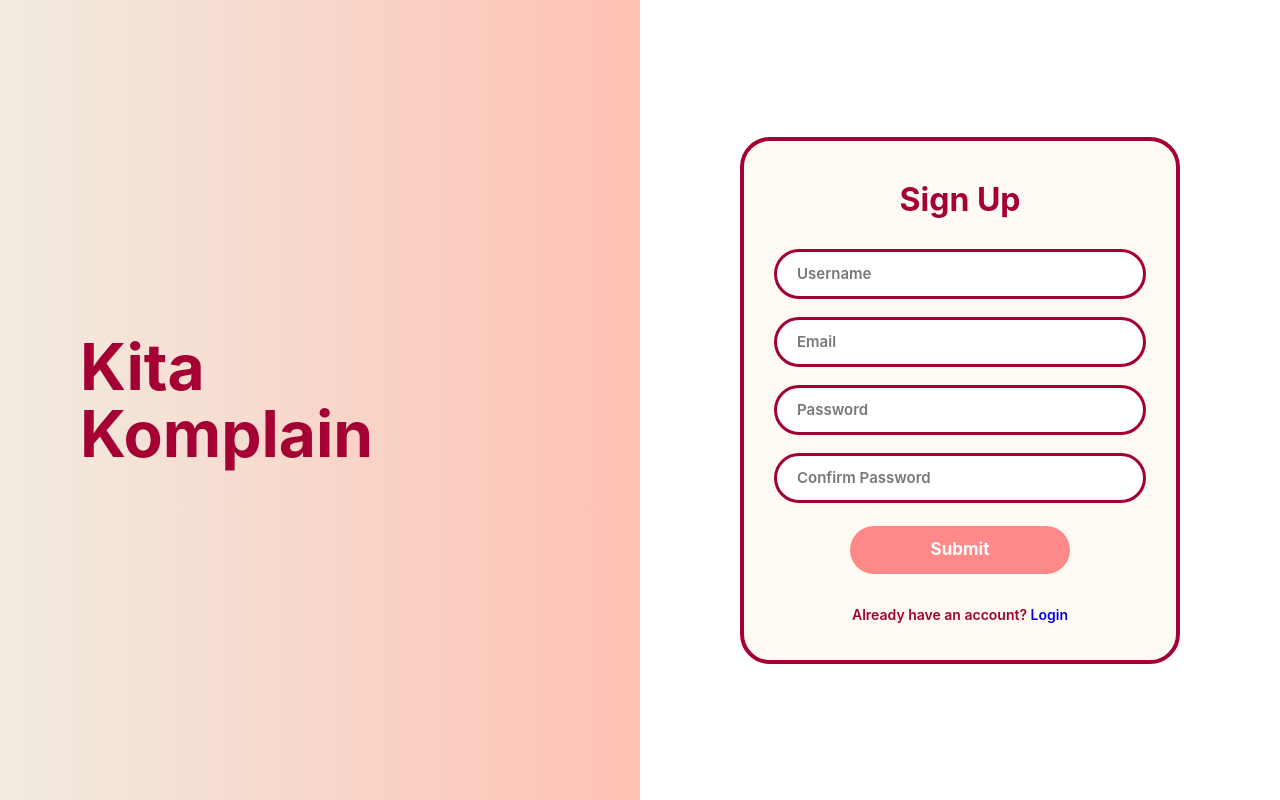
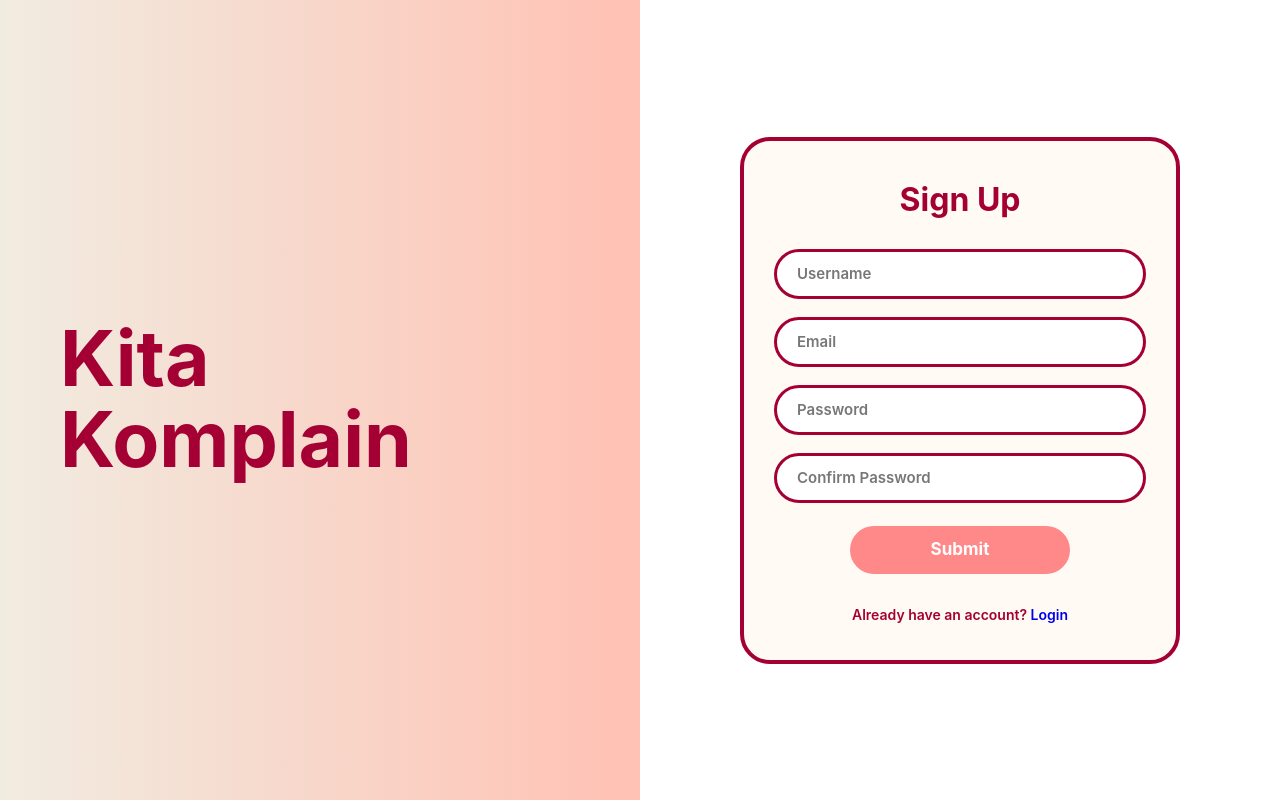
Before and after one commit to Carmeloanthony1/KitaKomplain-PNJ-Web-Development-Competition-, a React (Vite) app: page /SignUp in a window 1280 px wide. Built offline with nearby package versions, Linux system fonts and the light colour scheme.

Commit message:
fix: login and sign up responsive view

```diff
--- a/src/pages/SignUp.css
+++ b/src/pages/SignUp.css
@@ -25,15 +25,14 @@ html, body {
   height: 100%;
   display: flex;
   align-items: center;
-  padding-left: 80px;
-  padding-right: 40px;
+  padding: 40px 60px;
   background: linear-gradient(to right, #f1ece1, #ffc1b3);
 }
 
 .signup-logo {
   color: #a50034;
-  font-size: clamp(48px, 5vw, 80px);
   font-weight: 700;
+  font-size: clamp(48px, 6vw, 96px);
   line-height: 1.05;
   margin: 0;
 }
@@ -164,10 +163,6 @@ html, body {
     overflow-y: auto;
   }
 
-  .desktop-break {
-    display: none;
-  }
-
   .signup-whole-background {
     flex-direction: column;
     height: auto;
```
